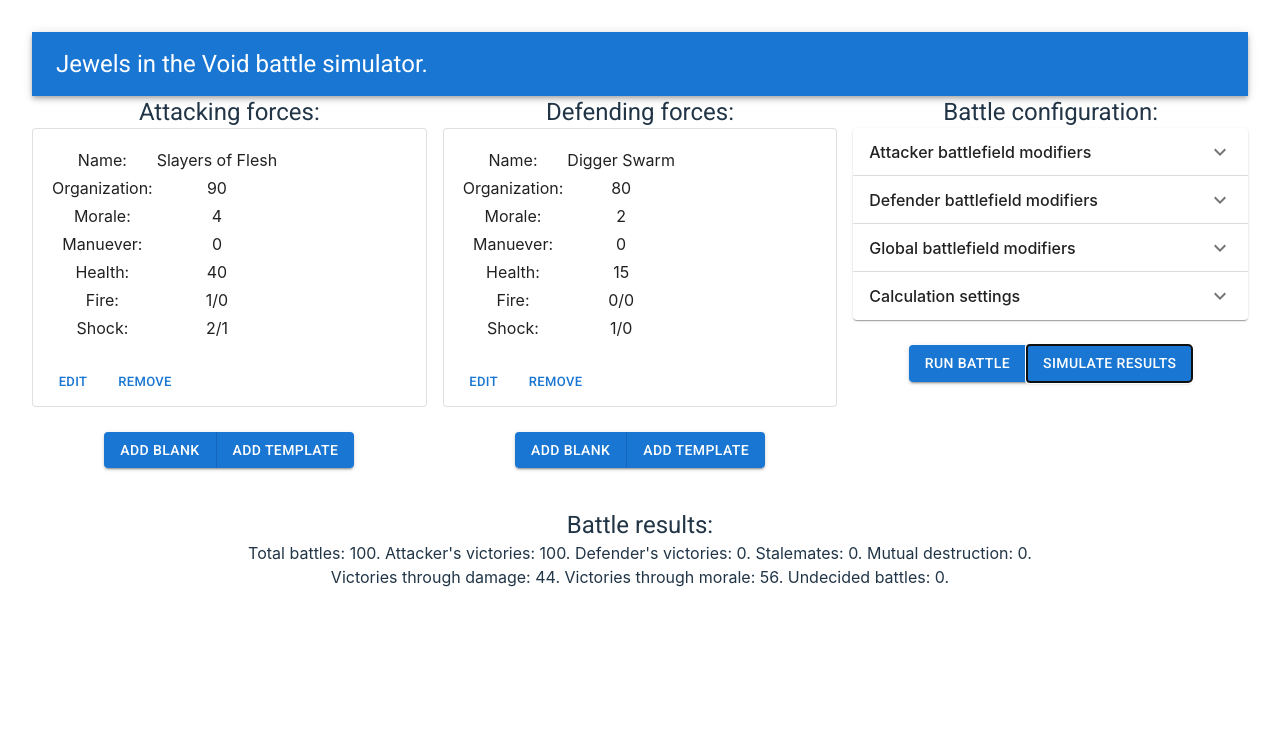
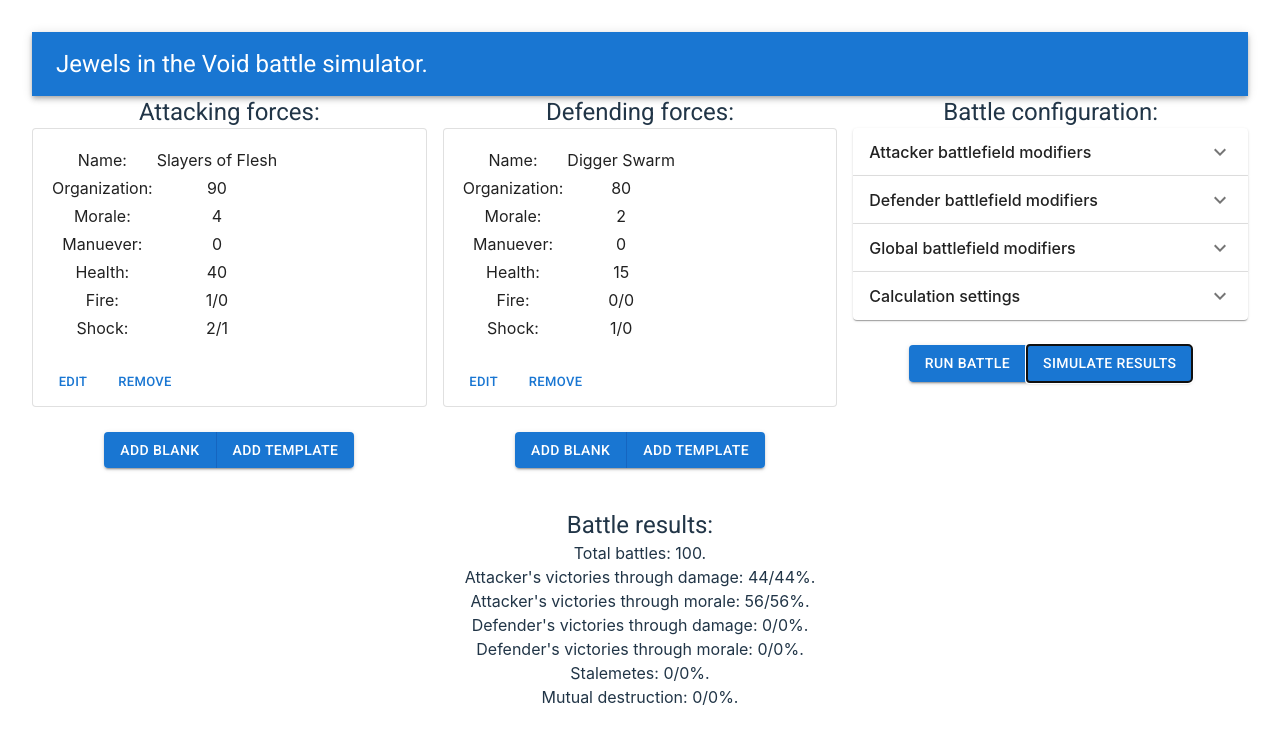
Before and after one commit to JurijsRafalskis/jewels-in-the-void-battle-calculator, a React (Vite) app: page / in a window 1280 px wide. Both pictures are taken after a click on the button "SIMULATE RESULTS". Shown: the top 744 px of the page. Built offline with nearby package versions, Linux system fonts and the light colour scheme.

Commit message:
Redid the statistics.

```diff
--- a/src/buisnessLogic/BattleLogs/LogInstances.tsx
+++ b/src/buisnessLogic/BattleLogs/LogInstances.tsx
@@ -128,16 +128,13 @@ export class StartOfBattleLogInstance extends LogInstance{
 export class MultiSimulationLog implements ILogInstance{
     protected key:string;
     protected config:IBattleConfiguration;
-
-    protected attackersVictoryCount:number = 0;
-    protected defendersVictoryCount:number = 0;
+    protected attackersVictoryThroughDamageCount:number = 0;
+    protected attackersVictoryThroughMoraleCount:number = 0;
+    protected defendersVictoryThroughDamageCount:number = 0;
+    protected defendersVictoryThroughMoraleCount:number = 0;
     protected stalemateCount:number = 0;
     protected mutualDestructionCount:number = 0;
     protected totalCount:number = 0;
-    protected moraleVictoriesCount:number = 0;
-    protected damageVictoriesCount:number = 0;
-    protected undecidedCount:number = 0;
-
     protected extraLogs:ILogInstance[] = [];
 
     constructor(config:IBattleConfiguration){
@@ -147,13 +144,12 @@ export class MultiSimulationLog implements ILogInstance{
 
     public RegisterResult(context:IBattleContext){
         this.totalCount++;
-        if(context.battleResult == BattleResult.AttackersVictory) this.attackersVictoryCount++;
-        if(context.battleResult == BattleResult.DefendersVictory) this.defendersVictoryCount++;
+        if(context.battleResult == BattleResult.AttackersVictory && context.victoryType == VictoryType.Destruction) this.attackersVictoryThroughDamageCount++;
+        if(context.battleResult == BattleResult.AttackersVictory && context.victoryType == VictoryType.Morale) this.attackersVictoryThroughMoraleCount++;
+        if(context.battleResult == BattleResult.DefendersVictory && context.victoryType == VictoryType.Destruction) this.defendersVictoryThroughDamageCount++;
+        if(context.battleResult == BattleResult.DefendersVictory && context.victoryType == VictoryType.Morale) this.defendersVictoryThroughMoraleCount++;
         if(context.battleResult == BattleResult.MutualDestruction) this.mutualDestructionCount++;
         if(context.battleResult == BattleResult.Stalemate) this.stalemateCount++;
-        if(context.victoryType == VictoryType.Destruction) this.damageVictoriesCount++;
-        if(context.victoryType == VictoryType.Morale) this.moraleVictoriesCount++;
-        if(context.victoryType == VictoryType.Undecided) this.undecidedCount++;
         if(this.config.PostSimulatedHistory) this.extraLogs = this.extraLogs.concat(context.log);
     }
 
@@ -163,8 +159,13 @@ export class MultiSimulationLog implements ILogInstance{
 
     public GetFormattedLogElement(): JSX.Element {
         return <Box>
-            <Box>Total battles: {this.totalCount}. Attacker's victories: {this.attackersVictoryCount}. Defender's victories: {this.defendersVictoryCount}. Stalemates: {this.stalemateCount}. Mutual destruction: {this.mutualDestructionCount}.</Box>
-            <Box>Victories through damage: {this.damageVictoriesCount}. Victories through morale: {this.moraleVictoriesCount}. Undecided battles: {this.undecidedCount}.</Box>
+            <Box>Total battles: {this.totalCount}.</Box>
+            <Box>Attacker's victories through damage: {this.attackersVictoryThroughDamageCount}/{Math.round(this.attackersVictoryThroughDamageCount * 100 / this.totalCount)}%.</Box>
+            <Box>Attacker's victories through morale: {this.attackersVictoryThroughMoraleCount}/{Math.round(this.attackersVictoryThroughMoraleCount * 100 / this.totalCount)}%.</Box>
+            <Box>Defender's victories through damage: {this.defendersVictoryThroughDamageCount}/{Math.round(this.defendersVictoryThroughDamageCount * 100 / this.totalCount)}%.</Box>
+            <Box>Defender's victories through morale: {this.defendersVictoryThroughMoraleCount}/{Math.round(this.defendersVictoryThroughMoraleCount * 100 / this.totalCount)}%.</Box>
+            <Box>Stalemetes: {this.stalemateCount}/{Math.round(this.stalemateCount * 100 / this.totalCount)}%.</Box>
+            <Box>Mutual destruction: {this.mutualDestructionCount}/{Math.round(this.mutualDestructionCount * 100 / this.totalCount)}%.</Box>
         </Box>
     }
 
```
